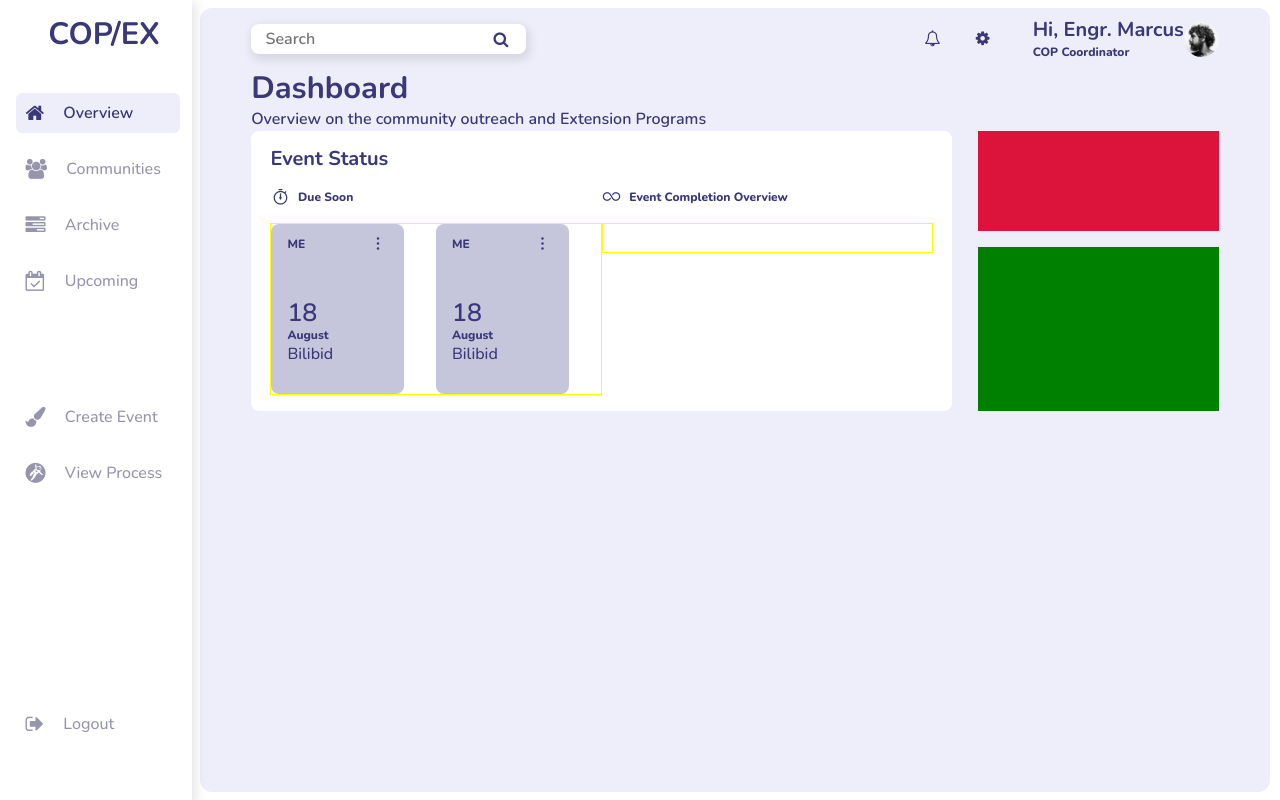
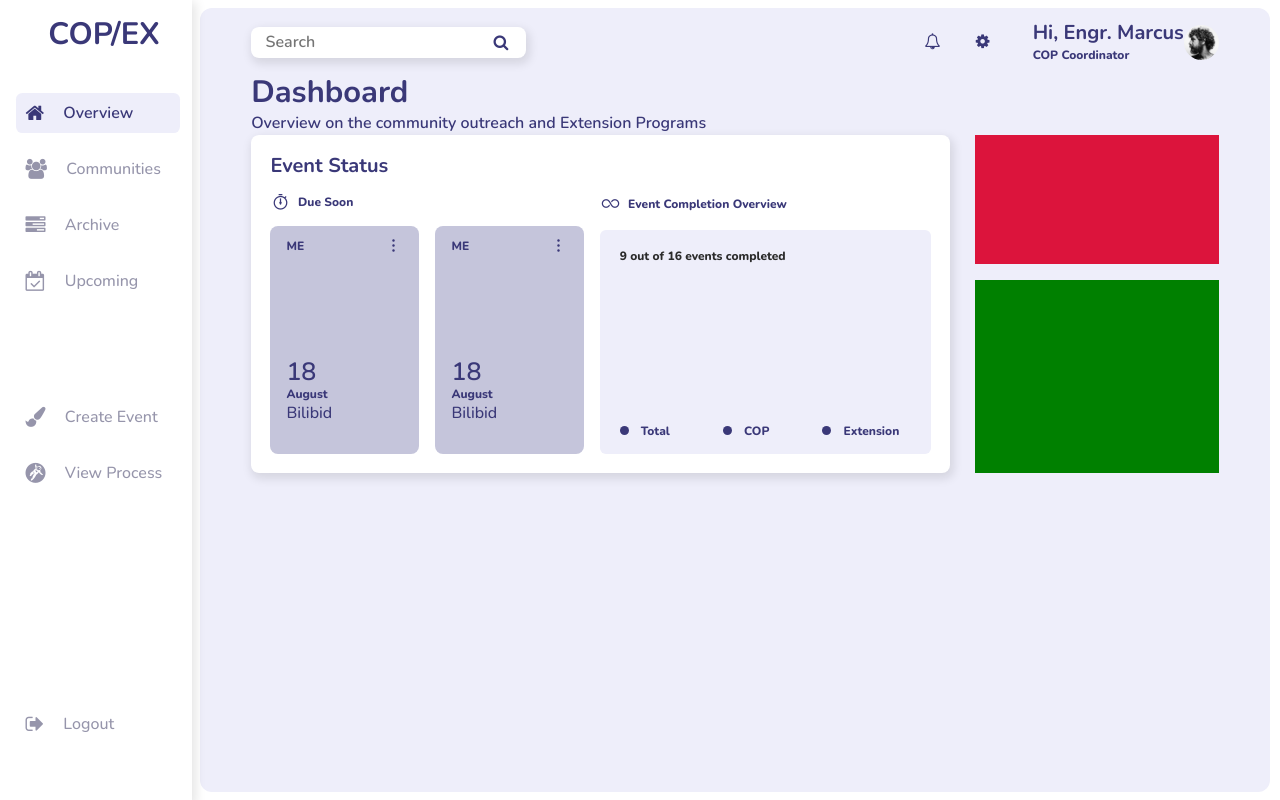
Before and after one commit to Kingmercy-Rayne/cop-ex, a Vue app: page / in a window 1280 px wide. Built offline with nearby package versions, Linux system fonts and the light colour scheme.

Commit message:
create event-completion-overview component

```diff
--- /dev/null
+++ b/src/components/EventCompletionOverview.vue
@@ -0,0 +1,65 @@
+<template>
+  <div class="event-completion-overview">
+    <span class="event-completion__header label">9 out of 16 events completed</span>
+    <div class="event-completion-graph"></div>
+    <div class="event-completion-graph__key">
+      <div class="graph-key-item">
+        <div class="graph-key-item__circle"></div>
+        <span class="graph-key-item__text label">Total</span>
+      </div>
+      <div class="graph-key-item">
+        <div class="graph-key-item__circle"></div>
+        <span class="graph-key-item__text label">COP</span>
+      </div>
+      <div class="graph-key-item">
+        <div class="graph-key-item__circle"></div>
+        <span class="graph-key-item__text label">Extension</span>
+      </div>
+    </div>
+  </div>
+</template>
+
+<script>
+export default {
+  name: 'EventCompletionOverview',
+};
+</script>
+
+<style lang="stylus" scoped>
+.event-completion-overview {
+  padding: 1em 1.2em;
+  background: var(--bg-color--primary);
+  border-radius: 6px;
+
+  .event-completion__header {
+    color: var(--neutral-grey--dark);
+  }
+
+  .event-completion-graph {
+    margin: 20vh 0;
+  }
+
+  .event-completion-graph__key {
+    display: flex;
+    justify-content: space-between;
+    align-items: center;
+
+    .graph-key-item {
+      display: flex;
+      align-items: center;
+      justify-content: space-between;
+
+      .graph-key-item__circle {
+        border-radius: 50%;
+        width: 9px;
+        height: 9px;
+        background: var(--text-color--alt);
+      }
+
+      .graph-key-item__text {
+        margin: 0 1em;
+      }
+    }
+  }
+}
+</style>
--- a/src/components/EventStatus.vue
+++ b/src/components/EventStatus.vue
@@ -1,9 +1,9 @@
 <template>
-  <div class="event-status">
+  <div class="event-status shadow--default">
     <h5>Event Status</h5>
     <div class="event-status__body">
       <div class="event__body-item event__card-list">
-        <span class="label">
+        <span class="event__body-item__header label">
           <i class="las la-stopwatch"></i>
           Due Soon
         </span>
@@ -13,12 +13,12 @@
           <UpcomingEventCard />
         </div>
       </div>
-      <div class="event__body-item event__completion-overview">
-        <span class="label">
+      <div class="event__body-item">
+        <span class="event__body-item__header label">
           <i class="las la-infinity"></i>
           Event Completion Overview
         </span>
-        <div class="event-card-list"></div>
+        <EventCompletionOverview />
       </div>
     </div>
   </div>
@@ -26,27 +26,32 @@
 
 <script>
 import UpcomingEventCard from '@/components/UpcomingEventCard.vue';
+import EventCompletionOverview from '@/components/EventCompletionOverview.vue';
 
 export default {
   name: 'EventStatus',
-  components: { UpcomingEventCard },
+  components: { UpcomingEventCard, EventCompletionOverview },
 };
 </script>
 
 <style lang="stylus" scoped>
 .event-status {
-  padding: 1em 1.2em;
+  padding: 1.2em 1.2em;
   background: var(--bg-color--alt);
   border-radius: 8px;
 
   .event-status__body {
     display: flex;
     justify-content: space-between;
-    align-items: flex-start;
     // border: solid thin green;
     width: 100%;
 
-    span {
+    .event__body-item {
+      min-width: 50%;
+      display: flex;
+      flex-direction: column;
+
+      .event__body-item__header {
         display: flex;
         align-items: center;
         color: var(--text-color--alt);
@@ -62,22 +67,14 @@ export default {
           margin-right: 0.6vw;
         }
       }
-
-    .event__body-item {
-      min-width: 50%;
-      // visibility: hidden;
-      min-height: 100%;
+    }
 
     .event-card-list {
       width: 100%;
-        min-height: 30px;
+      height: 100%;
       display: flex;
-        border: solid thin yellow;
-
-        .spacer {
-          flex: 1;
-        }
-      }
+      justify-content: space-between;
+      // border: solid thin yellow;
     }
   }
 }
--- a/src/components/SidenavListItem.vue
+++ b/src/components/SidenavListItem.vue
@@ -1,8 +1,8 @@
 <template>
-  <div class="sidenav-list-item" :class="isActive ? 'is-active' : ''">
+  <li class="sidenav-list-item" :class="isActive ? 'is-active' : ''">
     <i class="fa fas fab fal fad" :class="icon"></i>
     <span :class="isActive ? 'h6' : 'h6-alt'">{{ title }}</span>
-  </div>
+  </li>
 </template>
 
 <script>
--- a/src/components/TheAppBar.vue
+++ b/src/components/TheAppBar.vue
@@ -30,7 +30,7 @@ export default {
   flex-direction: row;
   justify-content: space-between;
   align-items: center;
-  // margin-top: 0.2em;
+  margin-top: 0.2em;
   // border: solid thin red;
 
   span {
--- a/src/components/TheSidenav.vue
+++ b/src/components/TheSidenav.vue
@@ -1,7 +1,7 @@
 <template>
   <div class="the-sidenav shadow--default">
     <div class="logo h3">COP/EX</div>
-    <div class="sidenav-list sidenav-list--main">
+    <ul class="sidenav-list sidenav-list--main">
       <SidenavListItem
         v-for="(item, index) in navListMain"
         :key="index"
@@ -9,8 +9,8 @@
         :icon="item.icon"
         :is-active="item.isActive"
       />
-    </div>
-    <div class="sidenav-list sidenav-list--sub">
+    </ul>
+    <ul class="sidenav-list sidenav-list--sub">
       <SidenavListItem
         v-for="(item, index) in navListSub"
         :key="index"
@@ -18,10 +18,10 @@
         :icon="item.icon"
         :is-active="item.isActive"
       />
-    </div>
-    <div class="sidenav-list">
+    </ul>
+    <ul class="sidenav-list">
       <SidenavListItem :title="'Logout'" :icon="'fa-sign-out'" :is-active="false" />
-    </div>
+    </ul>
   </div>
 </template>
 
--- a/src/components/UpcomingEventCard.vue
+++ b/src/components/UpcomingEventCard.vue
@@ -23,9 +23,10 @@ export default {
   display: flex;
   flex-direction: column;
   justify-content: flex-end;
+  cursor: pointer;
   // width: 140px;
   flex: 5;
-  margin-right: 2em;
+  margin-right: 1em;
   min-height: 170px;
   padding: 0.6em 1em;
   border-radius: 8px;
@@ -49,4 +50,8 @@ export default {
     margin: 1.2em 0;
   }
 }
+
+.upcoming-event-card:hover {
+  transform: scale(1.02);
+}
 </style>
--- a/src/views/Home.vue
+++ b/src/views/Home.vue
@@ -62,6 +62,8 @@ export default {
       background: crimson;
       grid-column: 8 / span 4;
       grid-row: 1;
+      // TODO: clamp
+      min-width: 9vw;
     }
 
     .poe3 {
```
Lines whose indentation alone changed are shown as unchanged.
